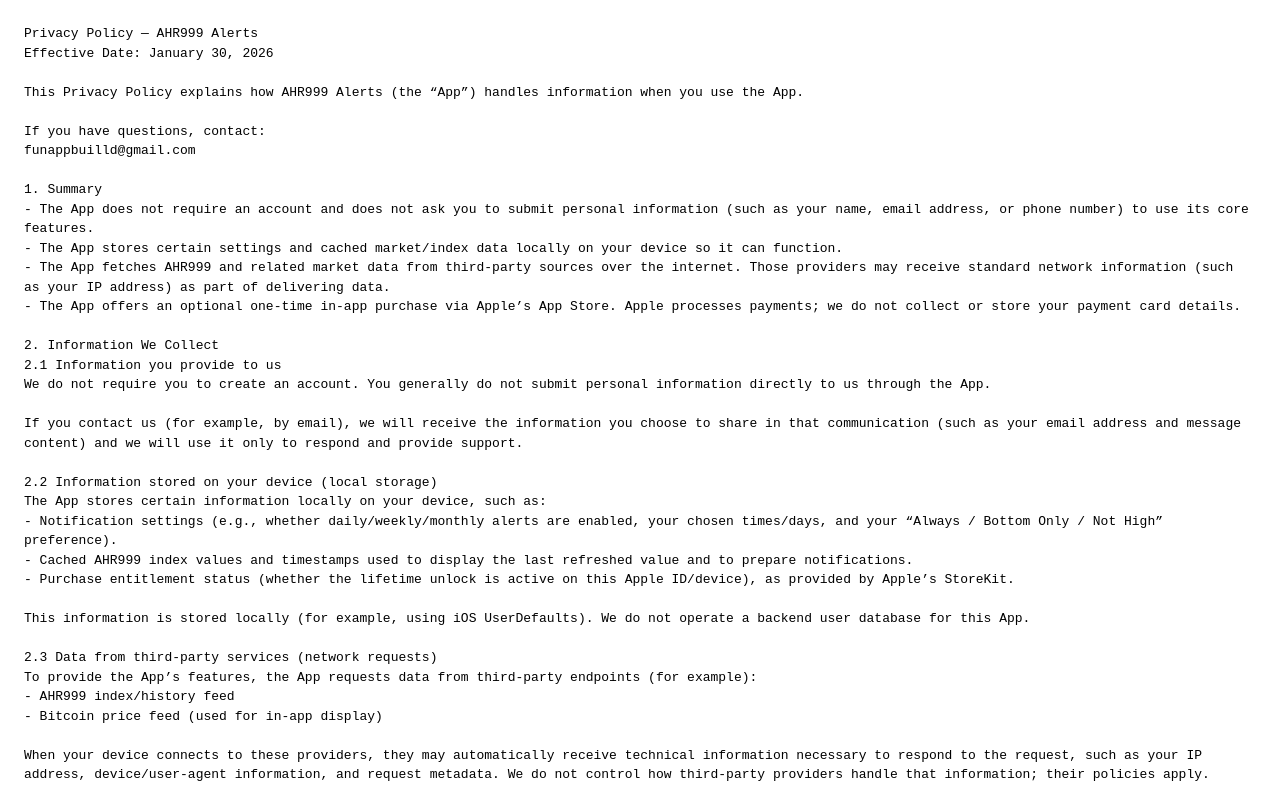
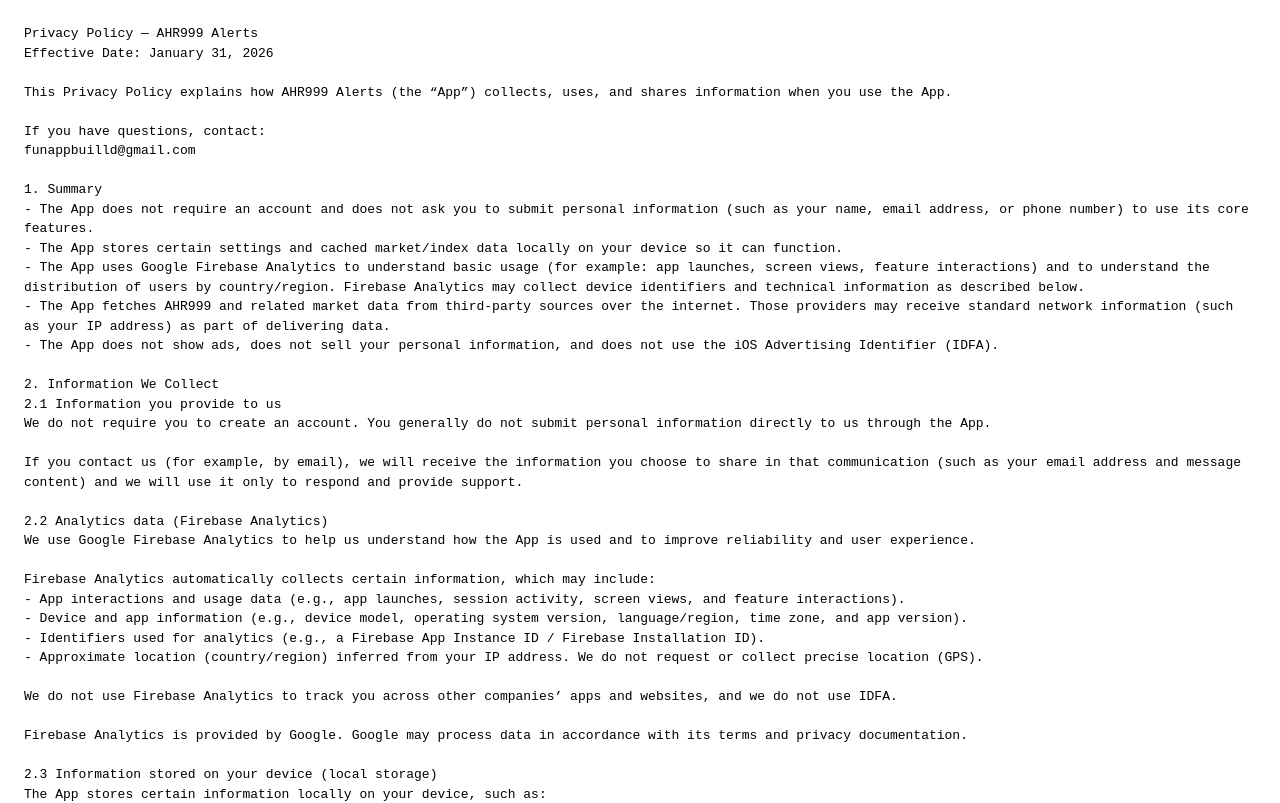
Before and after one commit to funappbuild/ahr999_info, a plain HTML site: page docs/privacy.html in a window 1280 px wide. Shown: the top 803 px of the page. Drawn offline with Linux system fonts and the light colour scheme.

Commit message:
Modify files

```diff
--- a/docs/privacy.html
+++ b/docs/privacy.html
@@ -7,9 +7,9 @@
 </head>
 <body style="font-family: -apple-system, system-ui, sans-serif; line-height: 1.5; margin: 24px;">
 <pre style="white-space: pre-wrap;">Privacy Policy — AHR999 Alerts
-Effective Date: January 30, 2026
+Effective Date: January 31, 2026
 
-This Privacy Policy explains how AHR999 Alerts (the “App”) handles information when you use the App.
+This Privacy Policy explains how AHR999 Alerts (the “App”) collects, uses, and shares information when you use the App.
 
 If you have questions, contact:
 funappbuilld@gmail.com
@@ -17,8 +17,9 @@
 1. Summary
 - The App does not require an account and does not ask you to submit personal information (such as your name, email address, or phone number) to use its core features.
 - The App stores certain settings and cached market/index data locally on your device so it can function.
+- The App uses Google Firebase Analytics to understand basic usage (for example: app launches, screen views, feature interactions) and to understand the distribution of users by country/region. Firebase Analytics may collect device identifiers and technical information as described below.
 - The App fetches AHR999 and related market data from third-party sources over the internet. Those providers may receive standard network information (such as your IP address) as part of delivering data.
-- The App offers an optional one-time in-app purchase via Apple’s App Store. Apple processes payments; we do not collect or store your payment card details.
+- The App does not show ads, does not sell your personal information, and does not use the iOS Advertising Identifier (IDFA).
 
 2. Information We Collect
 2.1 Information you provide to us
@@ -26,29 +27,38 @@
 
 If you contact us (for example, by email), we will receive the information you choose to share in that communication (such as your email address and message content) and we will use it only to respond and provide support.
 
-2.2 Information stored on your device (local storage)
+2.2 Analytics data (Firebase Analytics)
+We use Google Firebase Analytics to help us understand how the App is used and to improve reliability and user experience.
+
+Firebase Analytics automatically collects certain information, which may include:
+- App interactions and usage data (e.g., app launches, session activity, screen views, and feature interactions).
+- Device and app information (e.g., device model, operating system version, language/region, time zone, and app version).
+- Identifiers used for analytics (e.g., a Firebase App Instance ID / Firebase Installation ID).
+- Approximate location (country/region) inferred from your IP address. We do not request or collect precise location (GPS).
+
+We do not use Firebase Analytics to track you across other companies’ apps and websites, and we do not use IDFA.
+
+Firebase Analytics is provided by Google. Google may process data in accordance with its terms and privacy documentation.
+
+2.3 Information stored on your device (local storage)
 The App stores certain information locally on your device, such as:
 - Notification settings (e.g., whether daily/weekly/monthly alerts are enabled, your chosen times/days, and your “Always / Bottom Only / Not High” preference).
 - Cached AHR999 index values and timestamps used to display the last refreshed value and to prepare notifications.
-- Purchase entitlement status (whether the lifetime unlock is active on this Apple ID/device), as provided by Apple’s StoreKit.
 
 This information is stored locally (for example, using iOS UserDefaults). We do not operate a backend user database for this App.
 
-2.3 Data from third-party services (network requests)
+2.4 Data from third-party services (network requests)
 To provide the App’s features, the App requests data from third-party endpoints (for example):
 - AHR999 index/history feed
 - Bitcoin price feed (used for in-app display)
 
 When your device connects to these providers, they may automatically receive technical information necessary to respond to the request, such as your IP address, device/user-agent information, and request metadata. We do not control how third-party providers handle that information; their policies apply.
 
-2.4 Apple / App Store information
-If you purchase the lifetime unlock, Apple may provide us with limited information needed to verify your entitlement (for example, an indication that the purchase is active). Apple processes all payments and may collect information under Apple’s policies.
-
 3. How We Use Information
 We use the information described above to:
 - Provide the App’s features (display AHR999 data and send scheduled notifications).
 - Save your preferences and improve reliability (e.g., storing your chosen schedule locally).
-- Restore access to features after reinstall/restore (via Apple’s purchase restoration mechanisms).
+- Understand basic usage and country/region distribution (via Firebase Analytics) to improve the App.
 - Provide customer support if you contact us.
 
 4. Notifications and Background Refresh
@@ -60,13 +70,14 @@
 We do not sell your personal information.
 
 We may share information only in these limited cases:
+- With Google (Firebase Analytics) to collect and process analytics data for the purposes described above.
 - With service providers you interact with directly (e.g., third-party market data APIs) when your device requests data from them.
-- With Apple to process and verify in-app purchases.
 - If required by law or to protect rights, safety, and security.
 
 6. Data Retention
 Because the App primarily stores data locally on your device, retention is generally controlled by you:
 - You can remove locally stored data by deleting the App.
+- Analytics data is retained in Firebase Analytics according to Google/Firebase and our configuration settings, and may be aggregated or de-identified over time.
 - Support emails (if you contact us) may be retained as needed to respond and keep records of support interactions.
 
 7. Security
```
Also changed, not shown: docs/terms.html (+15 -16 lines).
